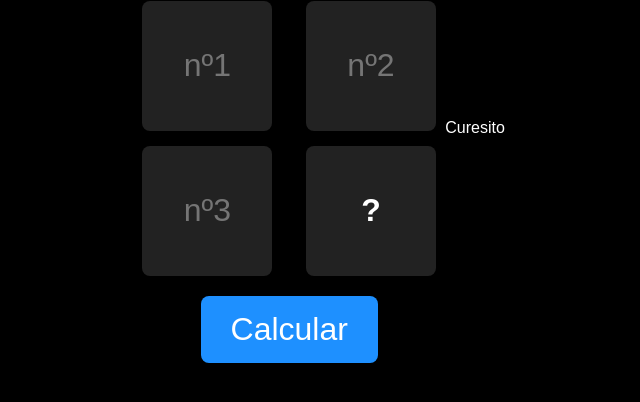
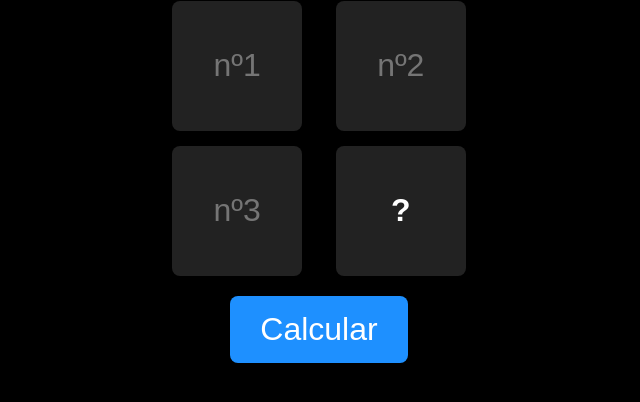
Before and after one commit to Curesito/R3, a plain HTML site: page index.html in a window 1280 px wide. Shown: the part 272-674 px from the top of the page, without its empty margins (321-961 px from the left). Drawn offline with Linux system fonts and the light colour scheme.

Commit message:
Final script index.html

```diff
--- a/index.html
+++ b/index.html
@@ -108,5 +108,4 @@
         }
     </script>
 </body>
-    <foot> Curesito </foot>
 </html>
```
